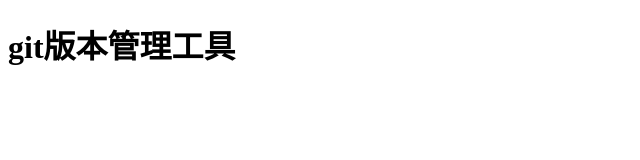
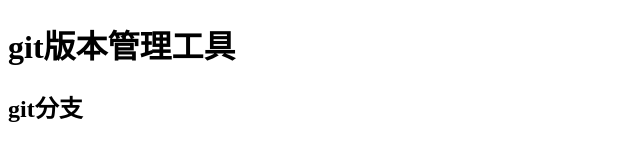
Before and after one commit to Olof-a/Olof-train, a plain HTML site: page index.html in a window 1280 px wide. Shown: the whole page, without its empty margins (0-640 px from the left). Drawn offline with Linux system fonts and the light colour scheme.

Commit message:
修改了index.html

```diff
--- a/index.html
+++ b/index.html
@@ -6,5 +6,6 @@
     </head>
     <body>
         <h1>git版本管理工具</h1>
+        <h2>git分支</h2>
     </body>
 </html>
```
